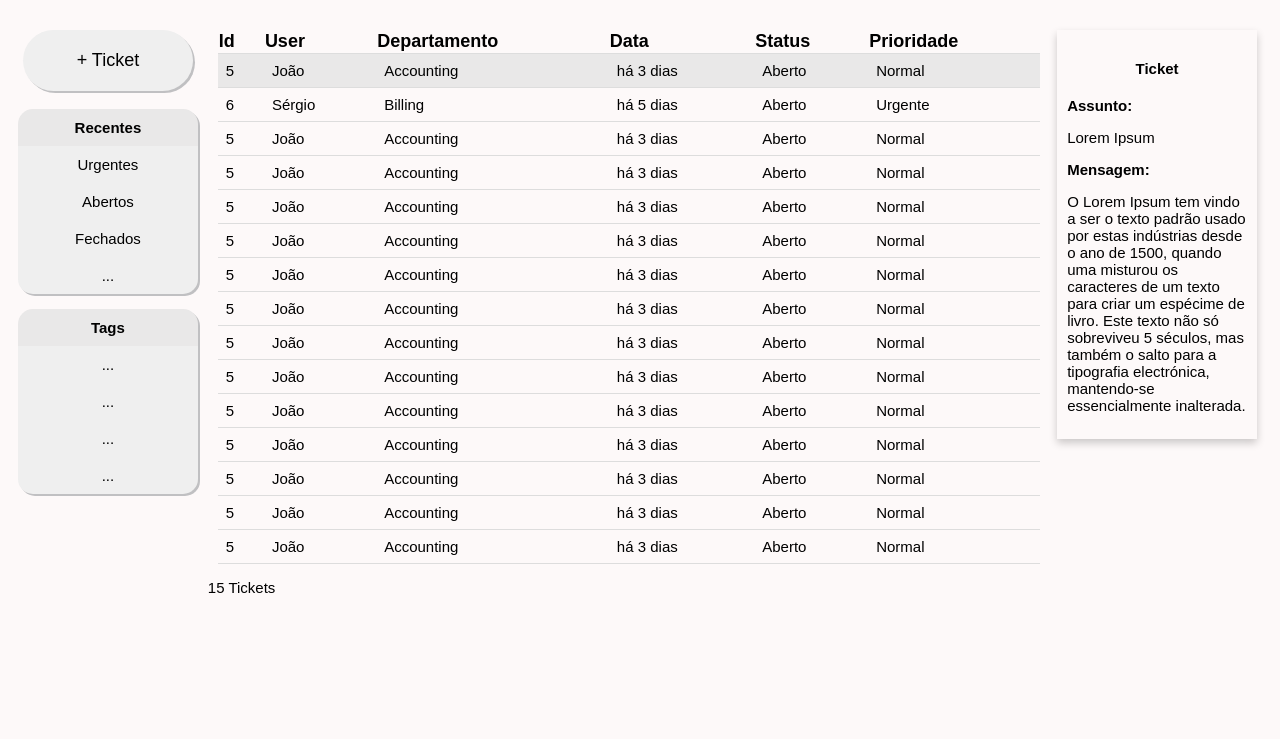
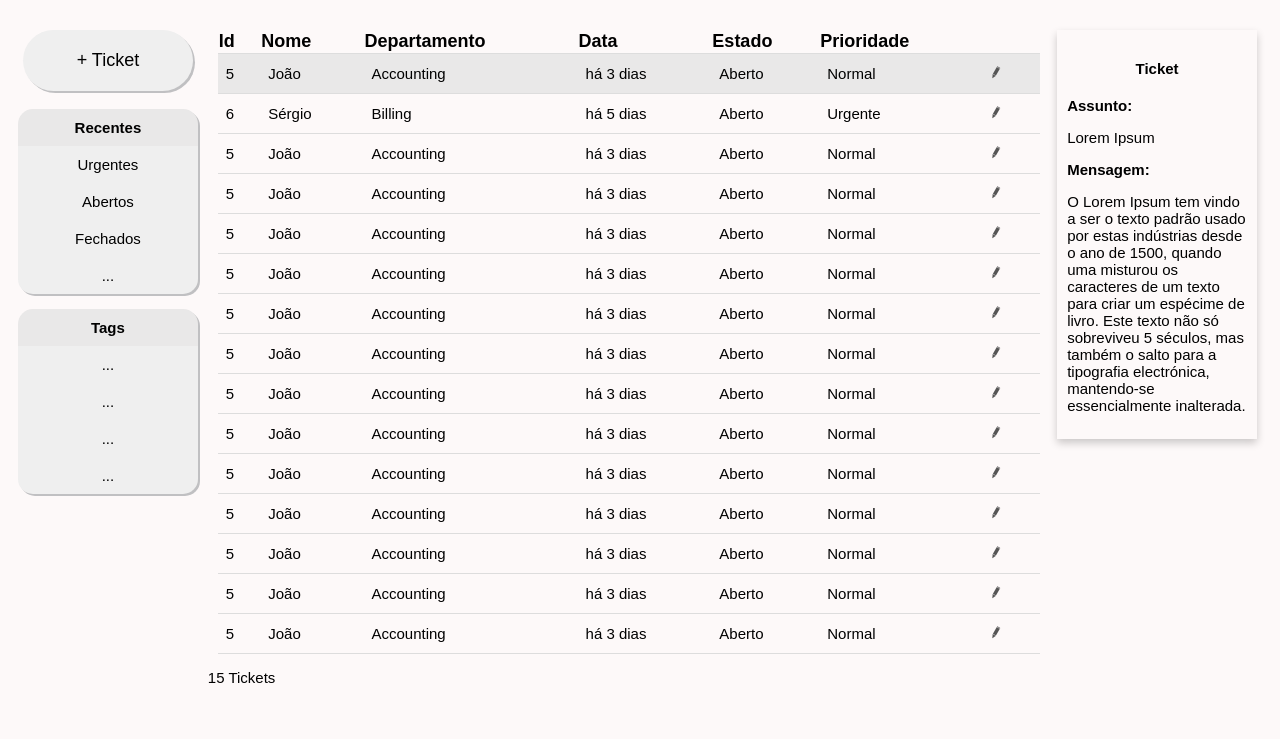
Before and after one commit to FEUP-LTW-2023/project-ltw07g03, a PHP site: page /home_page.php in a window 1280 px wide. Shown: the part 91-830 px from the top of the page. Before the commit the page ends 684 px from the top, so only its background shows below. Run offline with PHP 8.4, Linux system fonts and the light colour scheme.

Commit message:
Criei um botão para editar o ticket na home page

```diff
--- a/Home Page/home_page.php
+++ b/Home Page/home_page.php
@@ -45,11 +45,12 @@
             <table>
                 <tr>
                     <th>Id</th>
-                    <th>User</th>
+                    <th>Nome</th>
                     <th>Departamento</th>
                     <th>Data</th>
-                    <th>Status</th>
+                    <th>Estado</th>
                     <th>Prioridade</th>
+                    <th></th>
                 </tr>
                 <tr class="selected">
                     <td>5</td>
@@ -58,6 +59,7 @@
                     <td>há 3 dias</td>
                     <td>Aberto</td>
                     <td>Normal</td>
+                    <td><button class="edit-button"><img src="editar.png" alt="Editar"></button></td>
                 </tr>
                 <tr>
                     <td>6</td>
@@ -66,6 +68,7 @@
                     <td>há 5 dias</td>
                     <td>Aberto</td>
                     <td>Urgente</td>
+                    <td><button class="edit-button"><img src="editar.png" alt="Editar"></button></td>
                 </tr>
                 <tr>
                     <td>5</td>
@@ -74,6 +77,7 @@
                     <td>há 3 dias</td>
                     <td>Aberto</td>
                     <td>Normal</td>
+                    <td><button class="edit-button"><img src="editar.png" alt="Editar"></button></td>
                 </tr>
                 <tr>
                     <td>5</td>
@@ -82,6 +86,7 @@
                     <td>há 3 dias</td>
                     <td>Aberto</td>
                     <td>Normal</td>
+                    <td><button class="edit-button"><img src="editar.png" alt="Editar"></button></td>
                 </tr>
                 <tr>
                     <td>5</td>
@@ -90,6 +95,7 @@
                     <td>há 3 dias</td>
                     <td>Aberto</td>
                     <td>Normal</td>
+                    <td><button class="edit-button"><img src="editar.png" alt="Editar"></button></td>
                 </tr>
                 <tr>
                     <td>5</td>
@@ -98,6 +104,7 @@
                     <td>há 3 dias</td>
                     <td>Aberto</td>
                     <td>Normal</td>
+                    <td><button class="edit-button"><img src="editar.png" alt="Editar"></button></td>
                 </tr>
                 <tr>
                     <td>5</td>
@@ -106,6 +113,7 @@
                     <td>há 3 dias</td>
                     <td>Aberto</td>
                     <td>Normal</td>
+                    <td><button class="edit-button"><img src="editar.png" alt="Editar"></button></td>
                 </tr>
                 <tr>
                     <td>5</td>
@@ -114,6 +122,7 @@
                     <td>há 3 dias</td>
                     <td>Aberto</td>
                     <td>Normal</td>
+                    <td><button class="edit-button"><img src="editar.png" alt="Editar"></button></td>
                 </tr>
                 <tr>
                     <td>5</td>
@@ -122,6 +131,7 @@
                     <td>há 3 dias</td>
                     <td>Aberto</td>
                     <td>Normal</td>
+                    <td><button class="edit-button"><img src="editar.png" alt="Editar"></button></td>
                 </tr>
                 <tr>
                     <td>5</td>
@@ -130,6 +140,7 @@
                     <td>há 3 dias</td>
                     <td>Aberto</td>
                     <td>Normal</td>
+                    <td><button class="edit-button"><img src="editar.png" alt="Editar"></button></td>
                 </tr>
                 <tr>
                     <td>5</td>
@@ -138,6 +149,7 @@
                     <td>há 3 dias</td>
                     <td>Aberto</td>
                     <td>Normal</td>
+                    <td><button class="edit-button"><img src="editar.png" alt="Editar"></button></td>
                 </tr>
                 <tr>
                     <td>5</td>
@@ -146,6 +158,7 @@
                     <td>há 3 dias</td>
                     <td>Aberto</td>
                     <td>Normal</td>
+                    <td><button class="edit-button"><img src="editar.png" alt="Editar"></button></td>
                 </tr>
                 <tr>
                     <td>5</td>
@@ -154,6 +167,7 @@
                     <td>há 3 dias</td>
                     <td>Aberto</td>
                     <td>Normal</td>
+                    <td><button class="edit-button"><img src="editar.png" alt="Editar"></button></td>
                 </tr>
                 <tr>
                     <td>5</td>
@@ -162,6 +176,7 @@
                     <td>há 3 dias</td>
                     <td>Aberto</td>
                     <td>Normal</td>
+                    <td><button class="edit-button"><img src="editar.png" alt="Editar"></button></td>
                 </tr>
                 <tr>
                     <td>5</td>
@@ -170,6 +185,7 @@
                     <td>há 3 dias</td>
                     <td>Aberto</td>
                     <td>Normal</td>
+                    <td><button class="edit-button"><img src="editar.png" alt="Editar"></button></td>
                 </tr>
             </table>
             <p>15 Tickets</p>
--- a/Home Page/style_home.css
+++ b/Home Page/style_home.css
@@ -201,3 +201,20 @@ button:hover {
   }
 
 /* Card */
+
+
+/* Edit Button */
+.item-2 button {
+    padding: 0%;
+    margin: 0%;
+    width: 0%;
+}
+
+
+  .edit-button img {
+    display: block;
+    height: 20px;
+    width: 20px;
+  }
+
+/* Edit Button */
```
